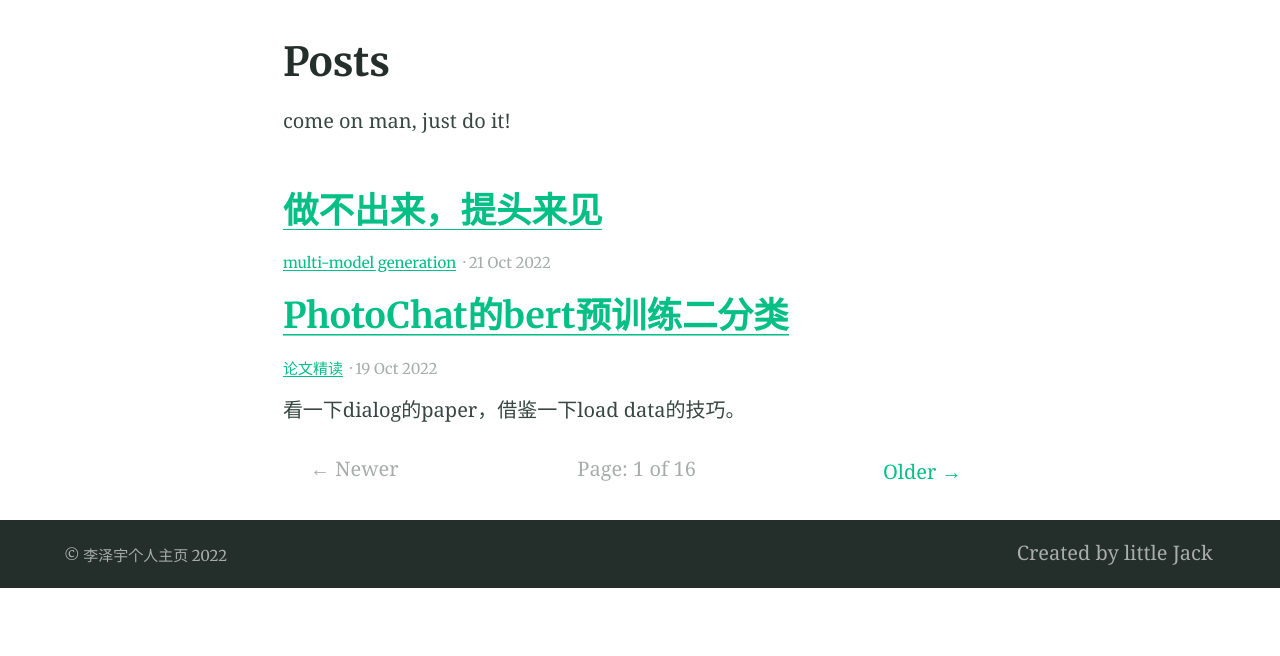
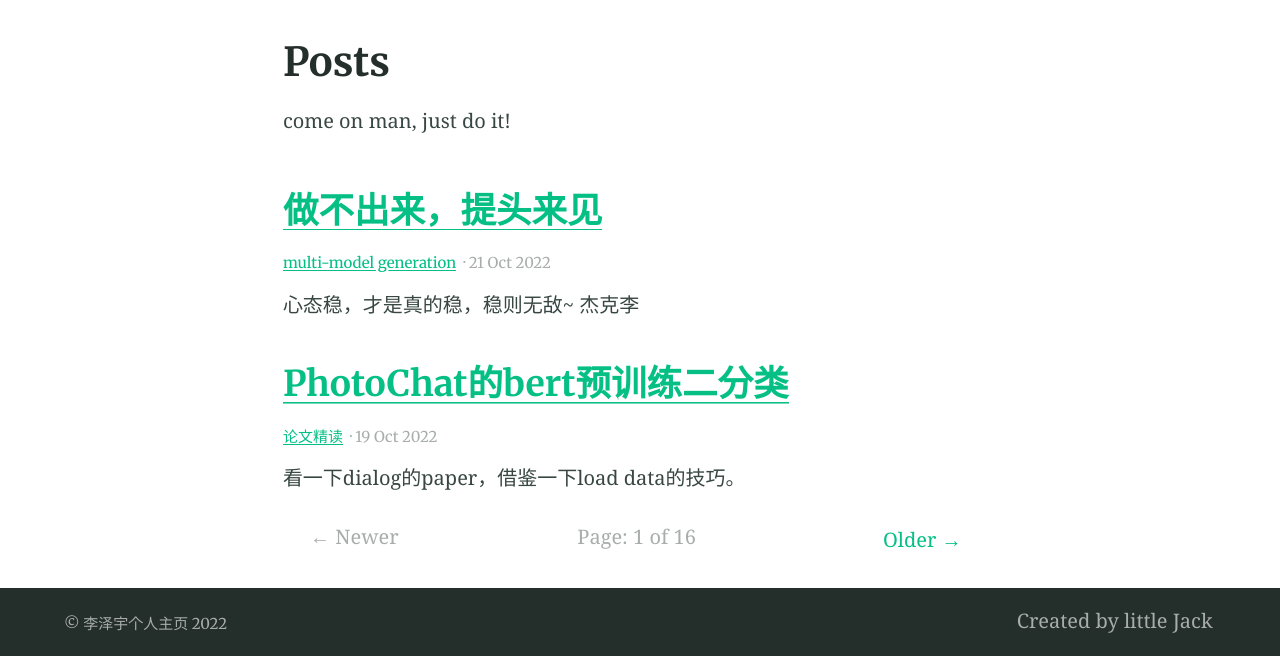
Before and after one commit to lizeyujack/lizeyujack.github.io, a Jekyll site: the page built from blog/index.html, in a window 1280 px wide. Shown: the part 424-1080 px from the top of the page. Built offline with Jekyll 4.4.1, drawn with Linux system fonts in a browser that asks for light colours; the list of posts is cut into pages by our own code; before the commit the page ends 1012 px from its top, so only the background shows below that.

Commit message:
Update 2022-10-21-26.md

```diff
--- a/_posts/2022-10-21-26.md
+++ b/_posts/2022-10-21-26.md
@@ -6,6 +6,8 @@ categories:
 feature_image: "https://user-images.githubusercontent.com/53364734/192078882-190b1b14-a1ee-4590-ac1f-56ac81ffeb56.png"
 
 ---
+
+心态稳，才是真的稳，稳则无敌~ 杰克李
 <!-- more -->
 更改链接：[![更改博客链接](https://user-images.githubusercontent.com/53364734/192180297-c1654533-eb5f-4bf9-aa9f-ab830208a5e3.png)](https://github.com/lizeyujack/lizeyujack.github.io/edit/main/_posts/2022-10-21-26.md)
 
```
